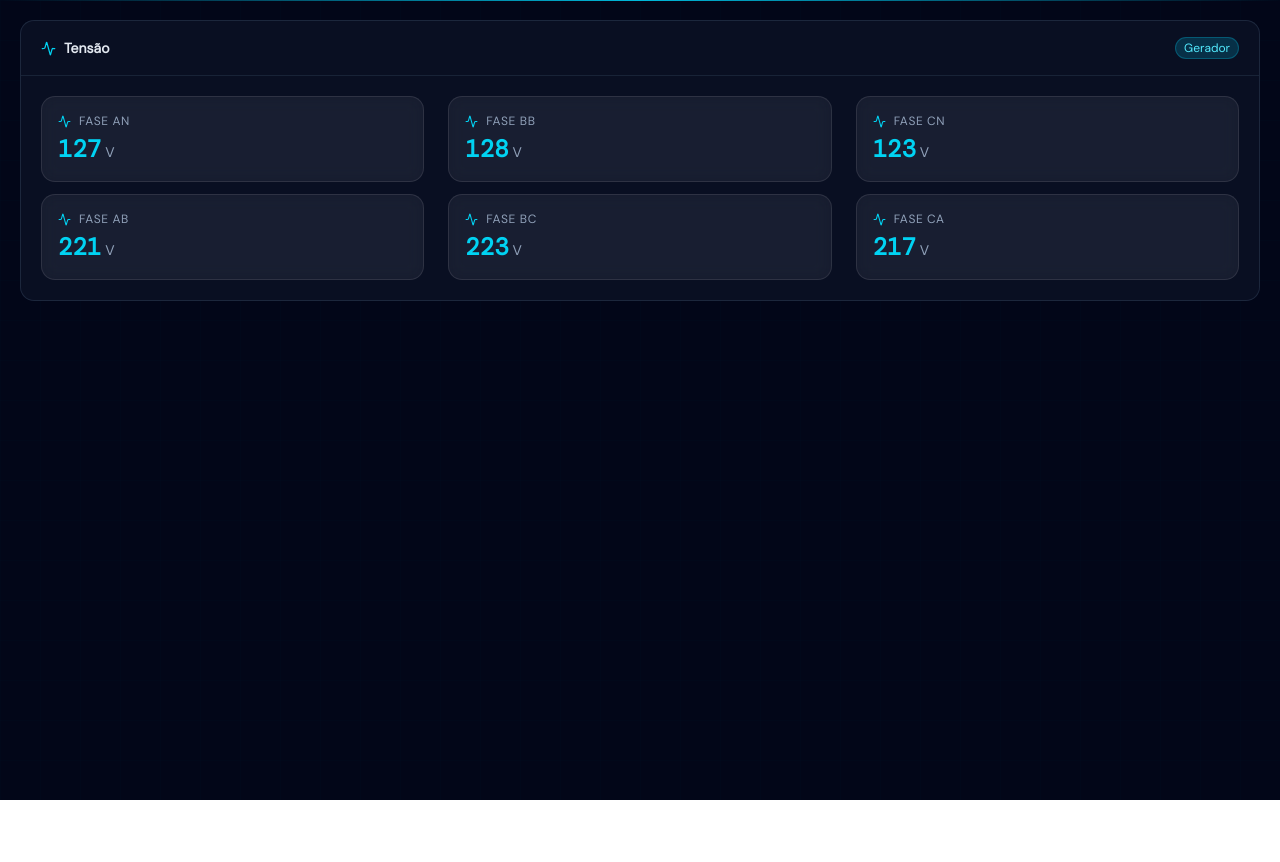
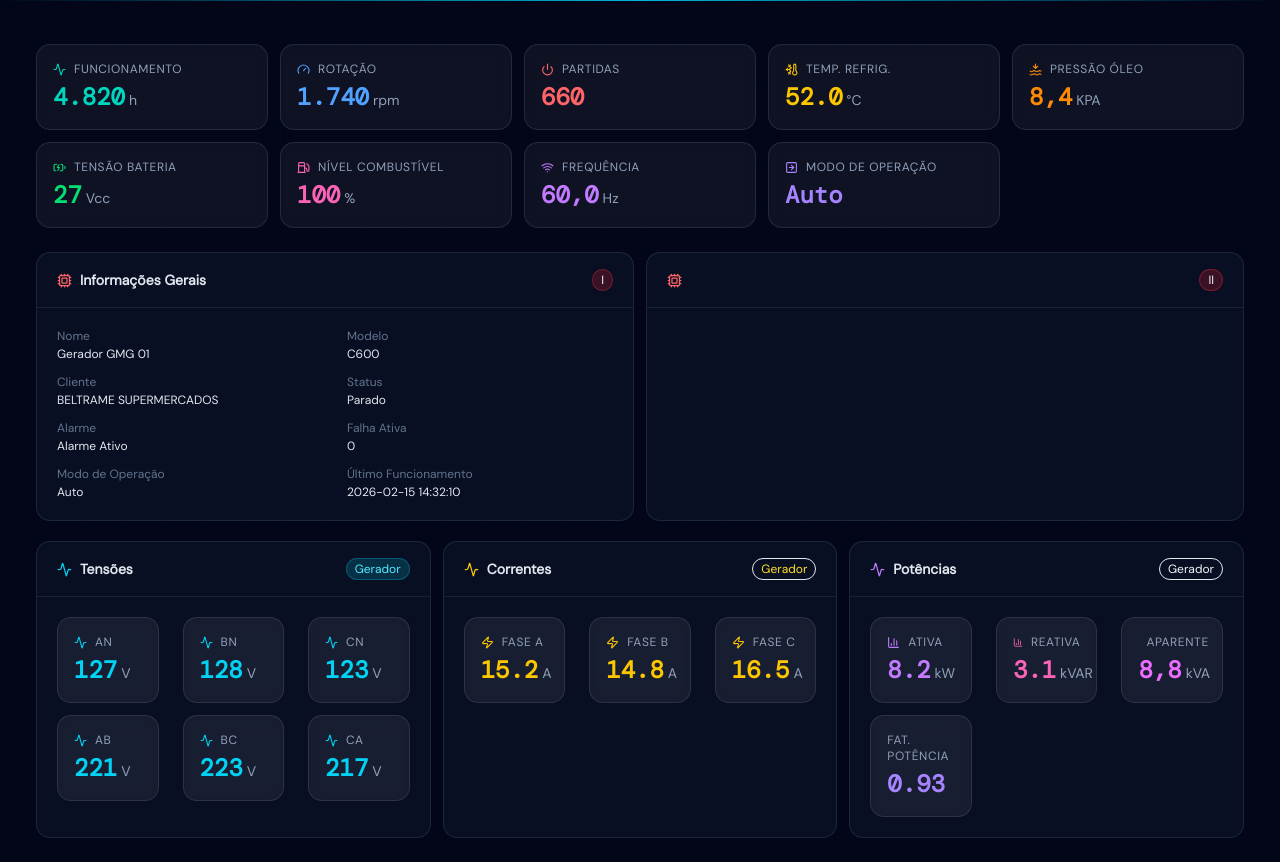
Before and after one commit to Freynhel/monithor-mqtt, a Next.js app in the folder apps/next-mqtt/: page /generatorc in a window 1280 px wide. Before the commit the page ends 800 px from the top, so only its background shows below. Built offline with nearby package versions, Linux system fonts and the light colour scheme.

Commit message:
feat: add MetricContainer and MetricCard components for enhanced metrics display

```diff
--- a/apps/next-mqtt/app/generatorc/page.tsx
+++ b/apps/next-mqtt/app/generatorc/page.tsx
@@ -1,11 +1,245 @@
 "use client";
 
-import { deviceCurrent } from "@/components/metrics/current";
+import MetricContainer from "@/components/metrics/MetricContainer";
+import MetricCard from "@/components/metrics/MetricCard";
+import { Activity, Zap, ChartColumn, Info, Cpu, Check, Gauge, BatteryCharging, ThermometerSnowflake, Wifi, Fuel, WavesArrowDown, Waves, Power, SquareArrowRight } from "lucide-react";
+
+const payloadX = [
+	{
+		label: "Funcionamento",
+		value: "4.820",
+		unit: "h",
+		icon: Activity,
+		color: "teal",
+	},
+	{
+		label: "Rotação",
+		value: "1.740",
+		unit: "rpm",
+		icon: Gauge,
+		color: "blue",
+	},
+	{
+		label: "Partidas",
+		value: "660",
+		unit: "",
+		icon: Power,
+		color: "red",
+	},
+	{
+		label: "Temp. Refrig.",
+		value: "52.0",
+		unit: "°C",
+		icon: ThermometerSnowflake,
+		color: "yellow",
+	},
+	{
+		label: "Pressão Óleo",
+		value: "8,4",
+		unit: "KPA",
+		icon: WavesArrowDown,
+		color: "orange",
+	},
+	{
+		label: "Tensão Bateria",
+		value: "27",
+		unit: "Vcc",
+		icon: BatteryCharging,
+		color: "green",
+	},
+	{
+		label: "Nível Combustível",
+		value: "100",
+		unit: "%",
+		icon: Fuel,
+		color: "pink",
+	},
+	{
+		label: "Frequência",
+		value: "60,0",
+		unit: "Hz",
+		icon: Wifi,
+		color: "purple",
+	},
+	{
+		label: "Modo de Operação",
+		value: "Auto",
+		unit: "",
+		icon: SquareArrowRight,
+		color: "violet",
+	},
+
+];
+
+const infoPayload01 = [
+	["Nome", "Gerador GMG 01"],
+	["Modelo", "C600"],
+	["Cliente", "BELTRAME SUPERMERCADOS"],
+	["Status", "Parado"],
+	["Alarme", "Alarme Ativo"],
+	["Falha Ativa", "0"],
+	["Modo de Operação", "Auto"],
+	["Último Funcionamento", "2026-02-15 14:32:10"],
+];
+
+const infoPayload02 = [
+
+];
+
+const examplePayload01 = [
+	{
+		label: "AN",
+		value: "127",
+		unit: "V",
+		icon: Activity,
+		color: "cyan",
+	},
+	{
+		label: "BN",
+		value: "128",
+		unit: "V",
+		icon: Activity,
+		color: "cyan",
+	},
+	{
+		label: "CN",
+		value: "123",
+		unit: "V",
+		icon: Activity,
+		color: "cyan",
+	},
+	{
+		label: "AB",
+		value: "221",
+		unit: "V",
+		icon: Activity,
+		color: "cyan",
+	},
+	{
+		label: "BC",
+		value: "223",
+		unit: "V",
+		icon: Activity,
+		color: "cyan",
+	},
+	{
+		label: "CA",
+		value: "217",
+		unit: "V",
+		icon: Activity,
+		color: "cyan",
+	},
+];
+
+const examplePayload02 = [
+	{
+		label: "Fase A",
+		value: "15.2",
+		unit: "A",
+		icon: Zap,
+		color: "yellow",
+	},
+	{
+		label: "Fase B",
+		value: "14.8",
+		unit: "A",
+		icon: Zap,
+		color: "yellow",
+	},
+	{
+		label: "Fase C",
+		value: "16.5",
+		unit: "A",
+		icon: Zap,
+		color: "yellow",
+	},
+];
+
+const examplePayload03 = [
+	{
+		label: "Ativa",
+		value: "8.2",
+		unit: "kW",
+		icon: ChartColumn,
+		color: "purple",
+	},
+	{
+		label: "Reativa",
+		value: "3.1",
+		unit: "kVAR",
+		icon: ChartColumn,
+		color: "pink",
+	},
+	{
+		label: "Aparente",
+		value: "8,8",
+		unit: "kVA",
+		icon: ChartColumn,
+		color: "fuchsia",
+	},
+	{
+		label: "Fat. Potência",
+		value: "0.93",
+		unit: "",
+		color: "violet",
+	}
+];
 
 export default function GeneratorView() {
-	return (
-		<div className="p-5">
-			{deviceCurrent()}
+	return (<>
+		      {/* ── General Info Row ── */}
+		<div className="px-5 pt-5 grid grid-cols-2 sm:grid-cols-3 md:grid-cols-5 gap-3 mb-6">
+			{payloadX.map((metric, index) => (
+				<MetricCard key={index} {...metric} />
+			))}
 		</div>
+
+		<div className="px-5 grid grid-cols-2 gap-3">
+			{MetricContainer({
+				icon: Cpu,
+				containerLabel: "Informações Gerais",
+				badgeLabel: "I",
+				cols: 2,
+				color: "red",
+				useCard: false,
+				payload: infoPayload01,
+			})}
+			{MetricContainer({
+				icon: Cpu,
+				containerLabel: "",
+				badgeLabel: "II",
+				cols: 2,
+				color: "red",
+				useCard: false,
+				payload: infoPayload02,
+			})}
+		</div>
+
+		<div className="px-5 grid grid-cols-3 gap-3">
+			{MetricContainer({
+				icon: Activity,
+				containerLabel: "Tensões",
+				badgeLabel: "Gerador",
+				color: "cyan",
+				payload: examplePayload01,
+			})}
+
+			{MetricContainer({
+				icon: Activity,
+				containerLabel: "Correntes",
+				badgeLabel: "Gerador",
+				color: "yellow",
+				payload: examplePayload02,
+			})}
+
+			{MetricContainer({
+				icon: Activity,
+				containerLabel: "Potências",
+				badgeLabel: "Gerador",
+				color: "purple",
+				payload: examplePayload03,
+			})}
+		</div>
+		</>
 	);
 }
--- a/apps/next-mqtt/app/layout.tsx
+++ b/apps/next-mqtt/app/layout.tsx
@@ -29,8 +29,8 @@ export default function RootLayout({
 					<div className="fixed top-0 left-0 right-0 h-px bg-gradient-to-r from-transparent via-cyan-500 to-transparent z-50" />
 
 					{/* Possible Nav Here */}
+					<div className="relative max-w-7xl mx-auto px-4 py-6 space-y-5">{children}</div>
 
-					{children}
 				</div>
 			</body>
 		</html>
--- a/apps/next-mqtt/app/page.tsx
+++ b/apps/next-mqtt/app/page.tsx
@@ -56,7 +56,7 @@ export default async function Home() {
 						Deploy Now
 					</a>
 					<a
-						className="flex h-12 w-full items-center justify-center rounded-full border border-solid border-black/[.08] px-5 transition-colors hover:border-transparent hover:bg-black/[.04] dark:border-white/[.145] dark:hover:bg-[#1a1a1a] md:w-[158px]"
+						className="flex h-12 w-full items-center justify-center rounded-full border border-solid border-black/8 px-5 transition-colors hover:border-transparent hover:bg-black/4 dark:border-white/[.145] dark:hover:bg-[#1a1a1a] md:w-[158px]"
 						href="https://nextjs.org/docs?utm_source=create-next-app&utm_medium=appdir-template-tw&utm_campaign=create-next-app"
 						target="_blank"
 						rel="noopener noreferrer"
--- /dev/null
+++ b/apps/next-mqtt/components/metrics/MetricCard.tsx
@@ -0,0 +1,19 @@
+export default function MetricCard({ label, value, unit, icon: Icon, color, sub }) {
+	return (
+		<div className="flex flex-col gap-1 rounded-xl border border-white/10 bg-white/5 p-4 backdrop-blur-sm hover:bg-white/10 transition-colors">
+			<div className="flex items-center gap-2 text-xs text-slate-400 uppercase tracking-wider font-medium">
+				{Icon && <Icon size={13} className={`text-${color}-400`} />}
+				{label}
+			</div>
+			<div className={`text-2xl font-bold font-mono text-${color}-400`}>
+				{value}
+				{unit && (
+					<span className="text-sm font-normal text-slate-400 ml-1">
+						{unit}
+					</span>
+				)}
+			</div>
+			{sub && <div className="text-xs text-slate-500">{sub}</div>}
+		</div>
+	);
+}
--- /dev/null
+++ b/apps/next-mqtt/components/metrics/MetricContainer.tsx
@@ -0,0 +1,35 @@
+import { Card, CardContent, CardHeader, CardTitle } from "@/components/ui/card";
+import { Badge } from "@/components/ui/badge";
+import MetricCard from "./MetricCard";
+
+export default function MetricContainer({ icon: Icon, containerLabel, badgeLabel, cols = 3, color, useCard = true, payload }) {
+	return (
+		<Card className="">
+			<CardHeader className="flex items-center justify-between px-5 py-4 border-b border-slate-700/40">
+				<div className="flex items-center gap-2">
+					<Icon size={15} className={`text-${color}-400`} />
+					<span className="text-sm font-semibold text-slate-200">{containerLabel}</span>
+				</div>
+
+				<Badge className={`bg-${color}-500/20 text-${color}-300 border border-${color}-500/30 font-medium`}>{badgeLabel}</Badge>
+			</CardHeader>
+			<CardContent className={`p-5 grid grid-cols-${cols} gap-x-6 gap-y-3 text-xs`}>
+				{useCard ?
+					payload.map((metric) => (
+						<MetricCard key={metric.label} label={metric.label} value={metric.value} unit={metric.unit} icon={metric.icon} color={metric.color} sub={metric.sub} />))
+					:
+					payload.map(([k, v]) => (
+						<div key={k}>
+							<p className="text-slate-500 mb-0.5">{k}</p>
+							<p className="text-slate-200 font-medium">{v}</p>
+						</div> ))}
+			</CardContent>
+		</Card>
+	);
+} // Device only information for current metrics
+
+function networkCurrent() {} // Network only information for current metrics
+
+function mixupCurrent() {} // Mixup of device and network information for current metrics
+
+export { MetricContainer, networkCurrent, mixupCurrent };
--- a/apps/next-mqtt/components/metrics/current.tsx
+++ /dev/null
@@ -1,59 +0,0 @@
-import { Card, CardContent, CardHeader, CardTitle } from "@/components/ui/card";
-import { Badge } from "@/components/ui/badge";
-import { Info, Zap, Activity } from "lucide-react";
-
-function MetricCard({
-	label,
-	value,
-	unit,
-	icon: Icon,
-	color = "text-cyan-400",
-	sub = "",
-}) {
-	return (
-		<div className="flex flex-col gap-1 rounded-xl border border-white/10 bg-white/5 p-4 backdrop-blur-sm hover:bg-white/10 transition-colors">
-			<div className="flex items-center gap-2 text-xs text-slate-400 uppercase tracking-wider font-medium">
-				{Icon && <Icon size={13} className={color} />}
-				{label}
-			</div>
-			<div className={`text-2xl font-bold font-mono ${color}`}>
-				{value}
-				{unit && (
-					<span className="text-sm font-normal text-slate-400 ml-1">
-						{unit}
-					</span>
-				)}
-			</div>
-			{sub && <div className="text-xs text-slate-500">{sub}</div>}
-		</div>
-	);
-}
-
-function deviceCurrent() {
-	return (
-		<Card className="">
-			<CardHeader className="flex items-center justify-between px-5 py-4 border-b border-slate-700/40">
-				<div className="flex items-center gap-2">
-					<Activity size={15} className="text-cyan-400" />
-					<span className="text-sm font-semibold text-slate-200">Tensão</span>
-				</div>
-
-				<Badge className="bg-cyan-500/20 text-cyan-300 border border-cyan-500/30 font-medium">Gerador</Badge>
-			</CardHeader>
-			<CardContent className="p-5 grid grid-cols-3 gap-x-6 gap-y-3 text-xs">
-				<MetricCard label="Fase AN" value="127" unit="V" icon={Activity} />
-				<MetricCard label="Fase BB" value="128" unit="V" icon={Activity} />
-				<MetricCard label="Fase CN" value="123" unit="V" icon={Activity} />
-				<MetricCard label="Fase AB" value="221" unit="V" icon={Activity} />
-				<MetricCard label="Fase BC" value="223" unit="V" icon={Activity} />
-				<MetricCard label="Fase CA" value="217" unit="V" icon={Activity} />
-			</CardContent>
-		</Card>
-	);
-} // Device only information for current metrics
-
-function networkCurrent() {} // Network only information for current metrics
-
-function mixupCurrent() {} // Mixup of device and network information for current metrics
-
-export { deviceCurrent, networkCurrent, mixupCurrent };
```
Also changed, not shown: apps/next-mqtt/components/metrics/power.tsx (deleted), apps/next-mqtt/components/metrics/voltage.tsx (deleted).
